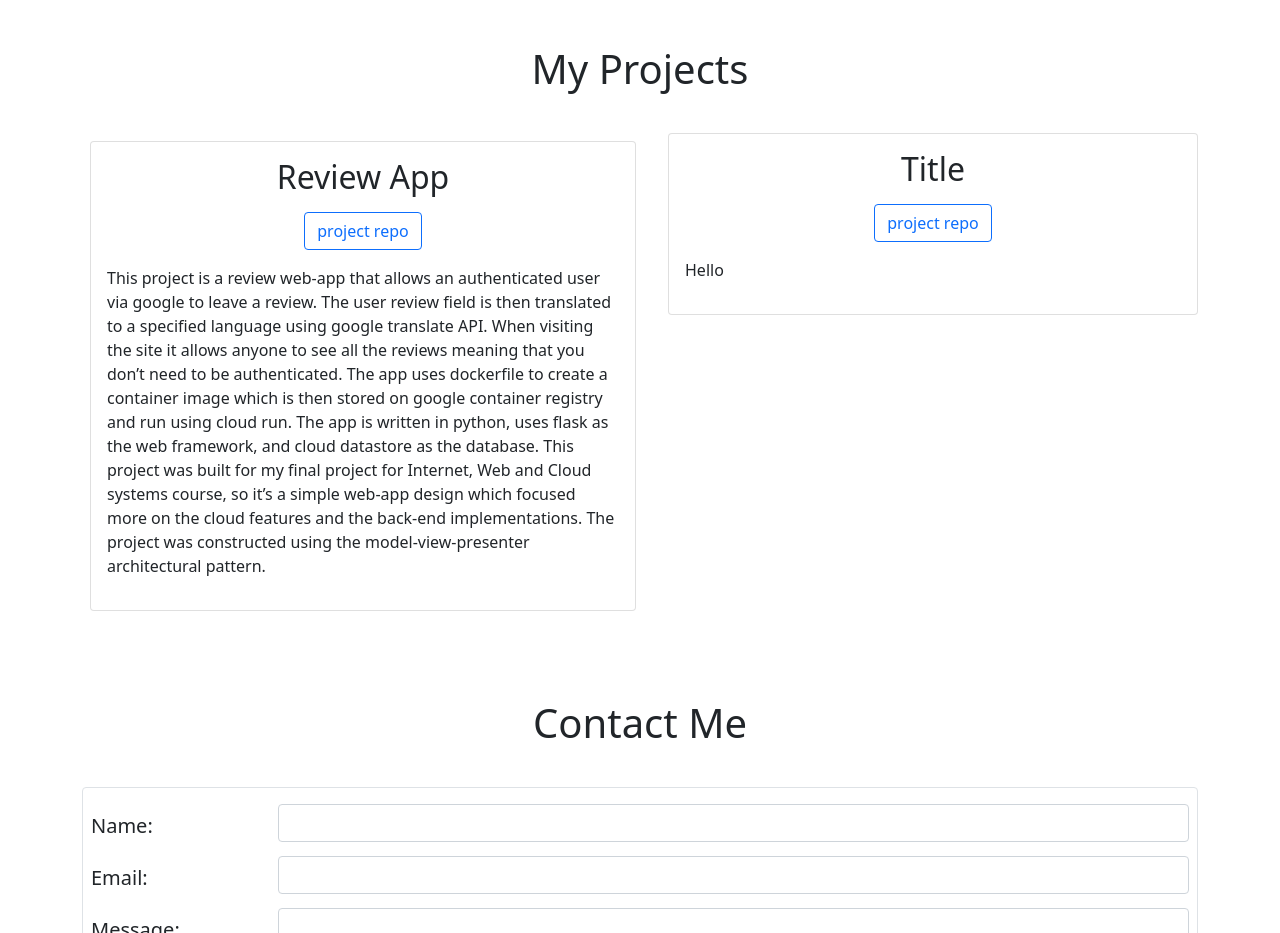
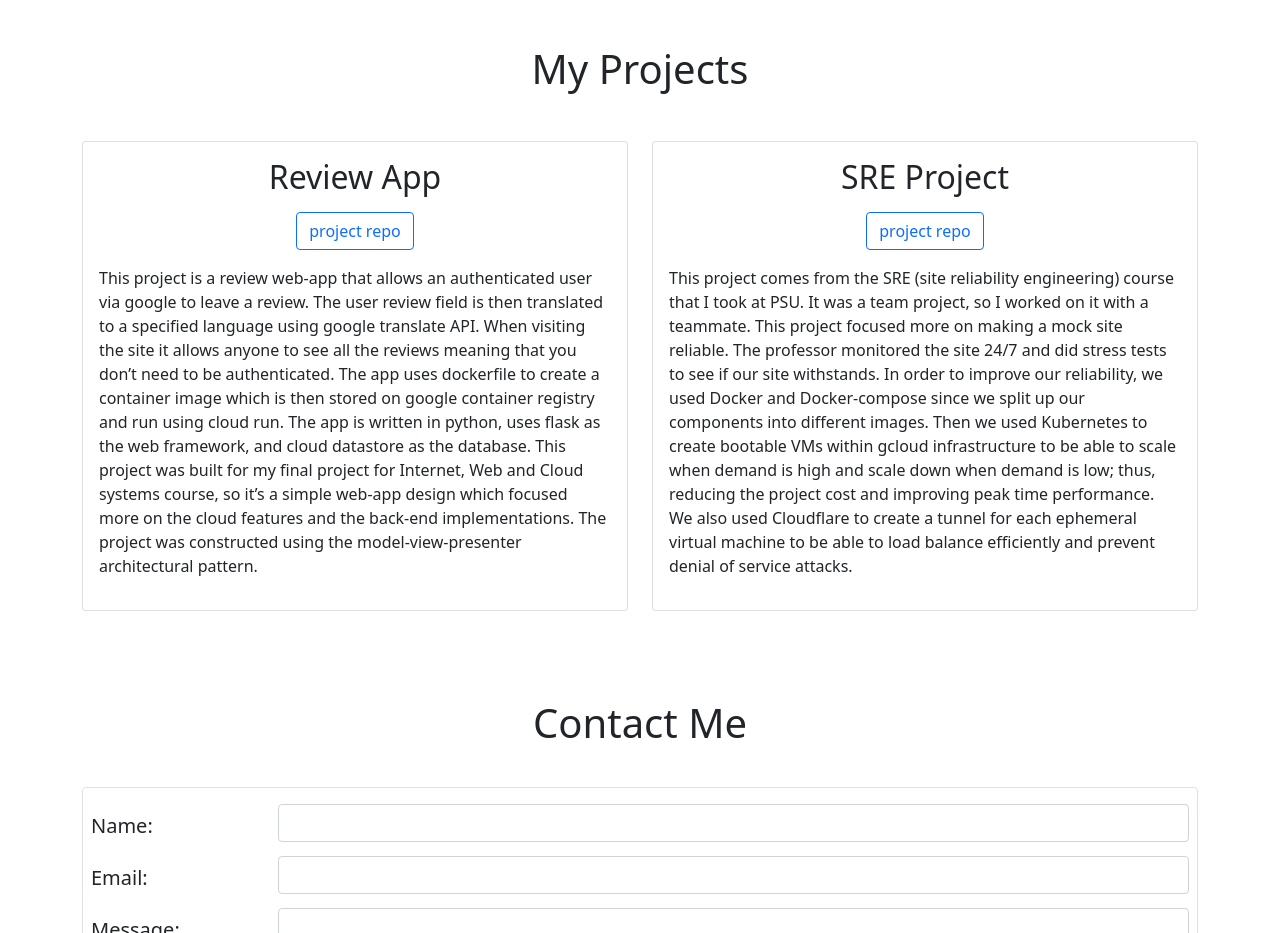
Before and after one commit to alexkaletin/kaletin, a plain HTML site: page index.html in a window 1280 px wide. Shown: the part 840-1773 px from the top of the page. Drawn offline with nearby package versions, Linux system fonts and the light colour scheme.

Commit message:
added project 2 desc

```diff
--- a/index.html
+++ b/index.html
@@ -65,12 +65,12 @@
       <div id="projects">
         <h1 class="header">My Projects</h1>
         <div class="row project justify-content-center">
-          <div class="col-lg-6 m-2">
+          <div class="col-lg-6 my-2">
             <div class="card">
               <h2 class="card-title text-center my-3">Review App</h2>
               <a
                 class="btn btn-outline-primary mx-auto"
-                href="https://github.com/alexkaletin/Review-app.git"
+                href="https://github.com/alexkaletin/Review-app"
                 >project repo</a
               >
               <p class="card-body">
@@ -90,13 +90,29 @@
               </p>
             </div>
           </div>
-          <div class="col">
+          <div class="col my-2">
             <div class="card">
-              <h2 class="card-title text-center my-3">Title</h2>
-              <a class="btn btn-outline-primary mx-auto" href="..."
+              <h2 class="card-title text-center my-3">SRE Project</h2>
+              <a
+                class="btn btn-outline-primary mx-auto"
+                href="https://github.com/alexkaletin/SRE-project"
                 >project repo</a
               >
-              <p class="card-body">Hello</p>
+              <p class="card-body">
+                This project comes from the SRE (site reliability engineering)
+                course that I took at PSU. It was a team project, so I worked on
+                it with a teammate. This project focused more on making a mock
+                site reliable. The professor monitored the site 24/7 and did
+                stress tests to see if our site withstands. In order to improve
+                our reliability, we used Docker and Docker-compose since we
+                split up our components into different images. Then we used
+                Kubernetes to create bootable VMs within gcloud infrastructure
+                to be able to scale when demand is high and scale down when
+                demand is low; thus, reducing the project cost and improving
+                peak time performance. We also used Cloudflare to create a
+                tunnel for each ephemeral virtual machine to be able to load
+                balance efficiently and prevent denial of service attacks.
+              </p>
             </div>
           </div>
         </div>
```
